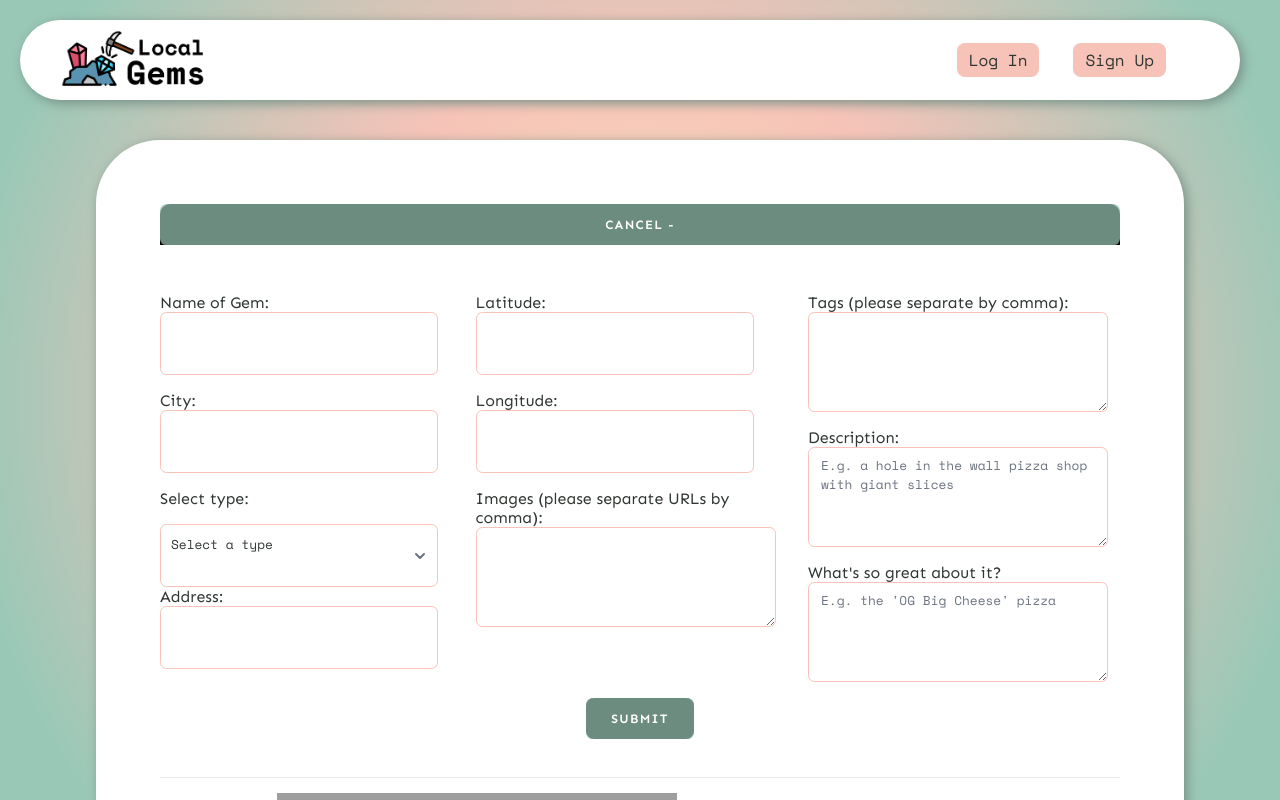
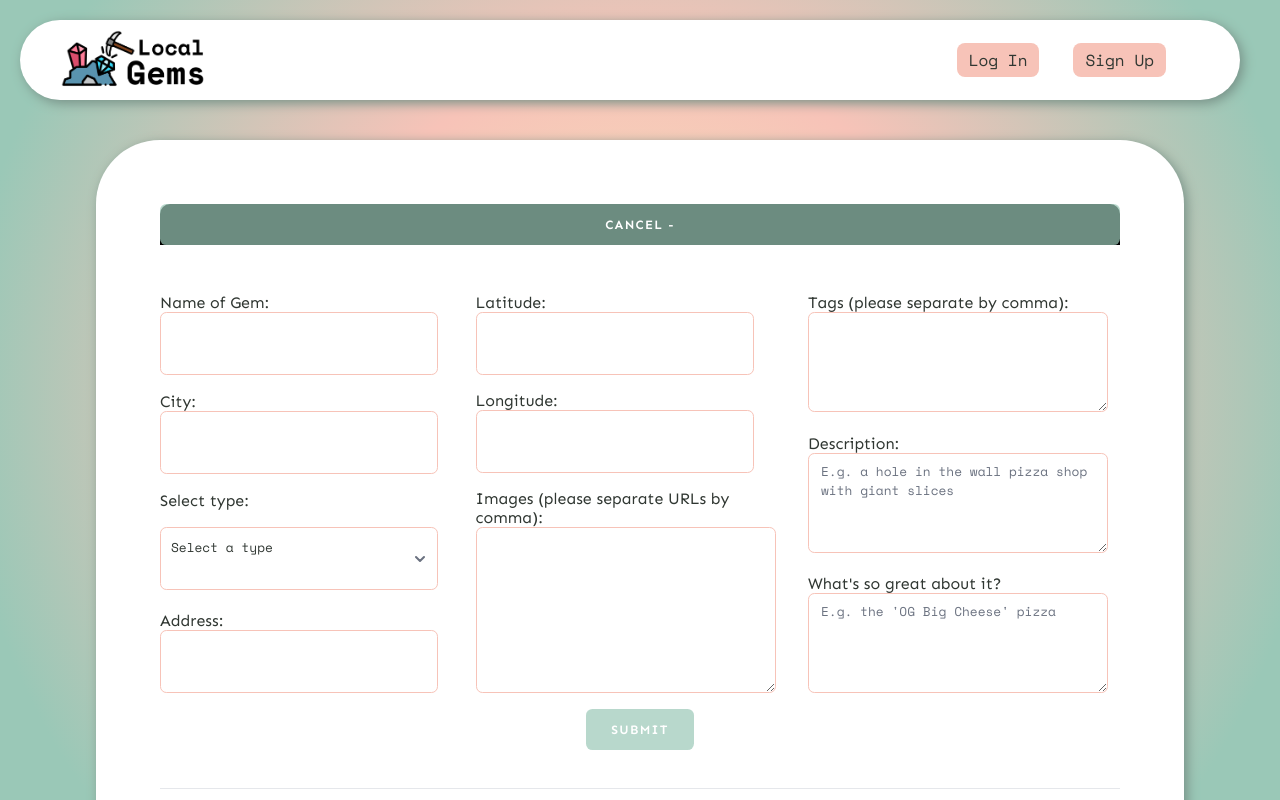
Before and after one commit to Ametrysinine/LocalGems, a React (Vite) app in the folder client/: page /my-gems in a window 1280 px wide. Both pictures are taken after a click on the button "CREATE A GEM +". Shown: the top 800 px of the page. Built offline with nearby package versions, Linux system fonts and the light colour scheme; no server answers; grey boxes are pictures that could not be loaded; a web font is replaced by a local one.

Commit message:
Style 3 columns

```diff
--- a/client/src/styles/CreateGemForm.scss
+++ b/client/src/styles/CreateGemForm.scss
@@ -51,6 +51,18 @@ textarea {
     flex-direction: column; /* Stack label text and input vertically */
     margin-bottom: 1rem; /* Space between rows */
   }
+
+  .column-1,
+  .column-2,
+  .column-3 {
+    display: flex;
+    flex-direction: column;
+    justify-content: space-between;
+  }
+
+  .images-input {
+    height: 13em;
+  }
 }
 
 .submit-section {
@@ -58,7 +70,6 @@ textarea {
   justify-content: center;
   border-radius: $radius;
   color: white;
-  background-color: black;
 
   button {
     width: 100%;
```
